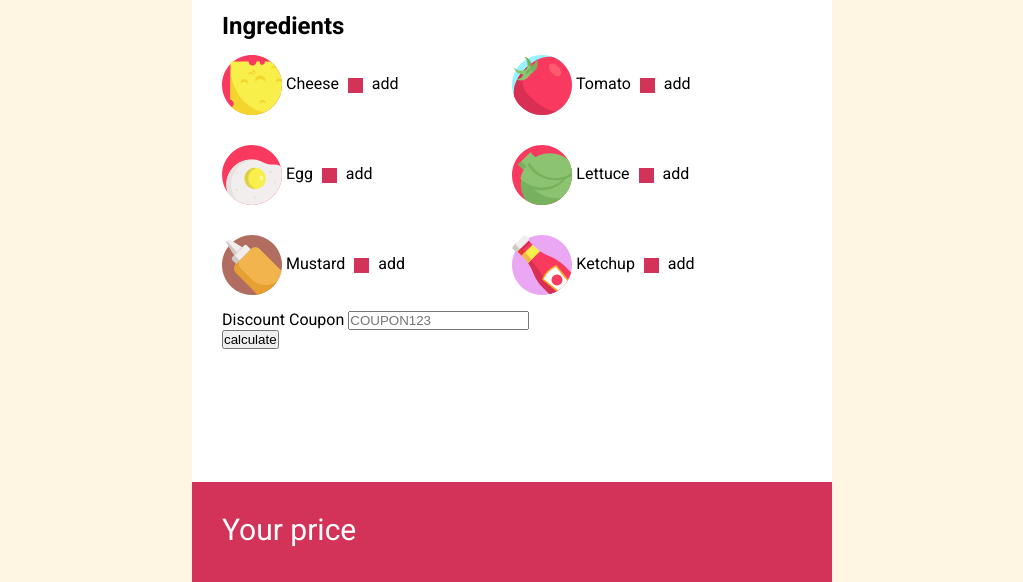
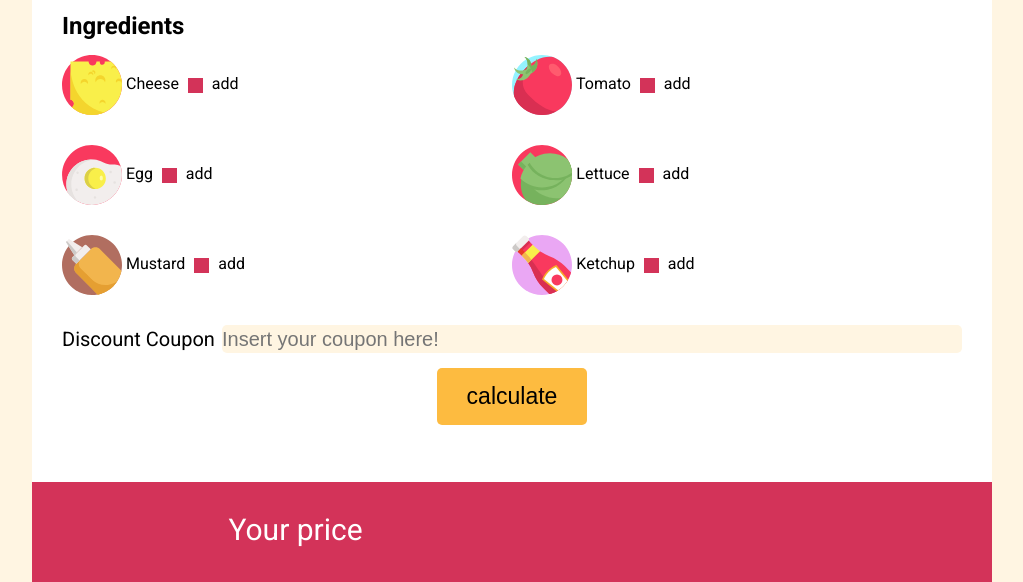
Before and after one commit to gabr-moragarm-f/js-burger, a plain HTML site: page index.html in a window 1280 px wide. Shown: the part 218-800 px from the top of the page, without its empty margins (128-1151 px from the left). Drawn offline with Linux system fonts and the light colour scheme.

Commit message:
Quasi completo

```diff
--- a/css/style.css
+++ b/css/style.css
@@ -19,7 +19,7 @@ img{
 
 .wrapper{
   height: 100vh;
-  width: 50vw;
+  width: 75vw;
   margin: 0 auto;
 }
 
@@ -51,6 +51,8 @@ main{
   height: calc(100% - 250px);
   background-color: #ffff;
   overflow-y: auto;
+  display: flex;
+  flex-direction: column;
 }
 
 main > input[type=text]{
@@ -91,9 +93,46 @@ main > input[type=text]{
   transform: translate(-1px, -4px);
 }
 
+.coupon{
+  display: flex;
+  justify-content: space-between;
+  margin-top: 15px;
+}
+
+.coupon label{
+  font-size: 20px;
+  line-height: 28px;
+}
+
+.coupon input{
+  border: none;
+  width: calc(100% - 160px);
+  background-color: #FFF5E2;
+  border-radius: 5px;
+  height: 28px;
+  font-size: 20px;
+}
+
+main button{
+  border: none;
+  border-radius: 5px;
+  padding: 15px 0;
+  font-size: 23px;
+  background-color: #FDBB40;
+  margin: 15px 0;
+  width: 150px;
+  align-self: center;
+}
+
 footer{
   height: 100px;
   background-color: #D33359;
   color: #fff;
   font-size: 30px;
+  display: flex;
+  justify-content: space-around;
 }
+
+#total{
+  width: 100px;
+}
--- a/index.html
+++ b/index.html
@@ -123,7 +123,7 @@
 
       <div class="coupon">
         <label for="discount-coupon">Discount Coupon</label>
-        <input type="text" name="discount-coupon" placeholder="COUPON123" value>
+        <input type="text" name="discount-coupon" placeholder="Insert your coupon here!" value>
       </div>
 
       <button type="button" name="button">calculate</button>
--- a/js/script.js
+++ b/js/script.js
@@ -74,7 +74,7 @@ document.getElementsByTagName('button')[0].addEventListener('click' , function()
   if (flagName && flagMinIngredients) {
     totalPriceHTML.innerText = '$ ' + finalPrice;
 
-    alert(finalPrice)
+    // alert(finalPrice)
   }
 
   console.log(ingredientsPrice);
```
